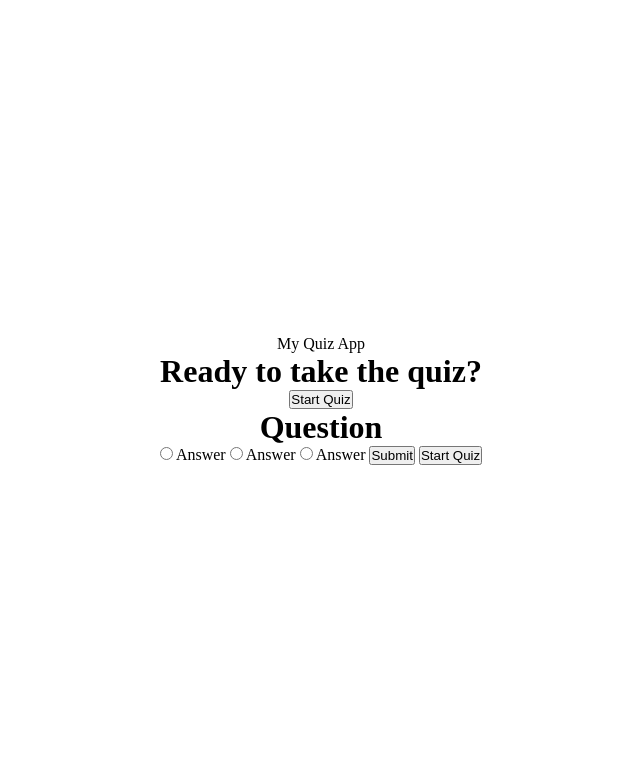
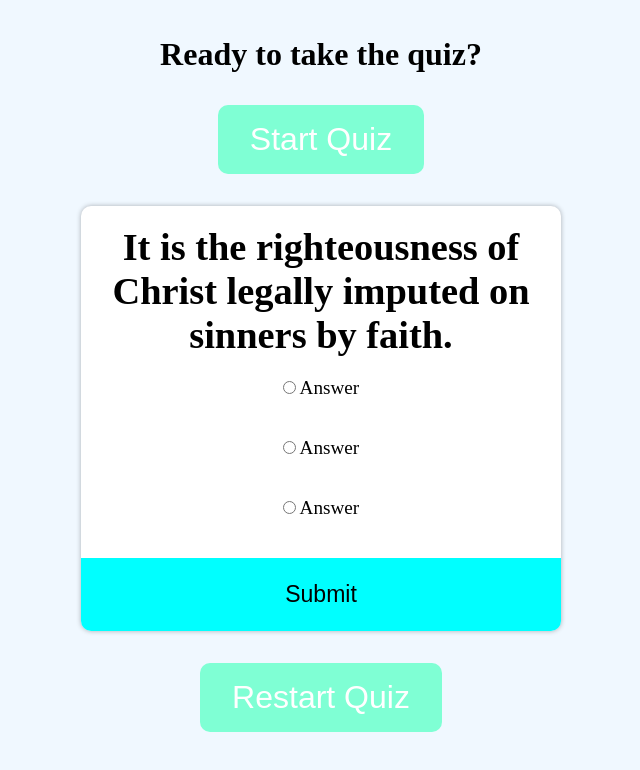
Before and after one commit to jeffchavez-dev/MyQuizApp, a plain HTML site: page index.html in a window 1280 px wide. Shown: the whole page, without its empty margins (319-959 px from the left). Drawn offline with Linux system fonts and the light colour scheme.

Commit message:
Quiz ui updated

```diff
--- a/index.html
+++ b/index.html
@@ -4,7 +4,7 @@
     <meta charset="UTF-8">
     <meta http-equiv="X-UA-Compatible" content="IE=edge">
     <meta name="viewport" content="width=device-width, initial-scale=1.0">
-    <link rel="stylesheet" href="style.css"
+    <link rel="stylesheet" href="style.css">
     <title>My Quiz App</title>
 </head>
 <body>
@@ -12,17 +12,28 @@
         <h1 class="title">Ready to take the quiz?</h1>
         <button class="btn" id="startquiz">Start Quiz</button>
     </div>
-    <div class="quiz" id="quiz">
-        <h1 id="question">Question</h1>
+    <div class="quiz-body" id="quiz-body">
+        <div class="quiz-header">
+            <h1 id="question-title">Question</h1>
+                <ul>
+                    <li>
                         <input type="radio" name="answer" id="a_text" class="a">
                         <label for="a">Answer</label>
+                    </li>
+                    <li>
                         <input type="radio" name="answer" id="b_text" class="b">
                         <label for="b">Answer</label>
+                    </li>
+                    <li>
                         <input type="radio" name="answer" id="c_text" class="c">
                         <label for="c">Answer</label>
+                    </li>
+                </ul>
+        </div>
         <button class="submit-btn">Submit</button>
-        <button class="btn" id="restart-quiz">Start Quiz</button>
+
     </div>
+    <button class="btn" id="restart-quiz">Restart Quiz</button>
 <script src="script.js"></script>
 </body>
 </html>
--- a/script.js
+++ b/script.js
@@ -0,0 +1,58 @@
+// create quiz data array
+// declare variables needed: title header, start quiz, quiz-body, question-title, answers
+//
+
+const quizData = [
+    {
+        question: 'It is the righteousness of Christ legally imputed on sinners by faith.',
+        a:'Sanctification',
+        b: 'Justification',
+        c: 'Faith',
+        correct: 'b'
+
+    },
+    {
+        question: 'It is referred to as the greatest mystery of the Christian faith.',
+        a:'Incarnation',
+        b: 'Resurrection',
+        c: 'Cross',
+        correct: 'a'
+    },
+    {
+        question: 'Who is the author of the Epistle to Hebrews',
+        a:'Apollos',
+        b: 'Silvanus',
+        c: 'Paul',
+        correct: 'c'
+    },
+    {
+        question: 'It is the power of God unto salvation for those who believe.',
+        a:'Christ',
+        b: 'Gospel',
+        c: 'Grace',
+        correct: 'b'
+    }
+];
+
+const quizBody = document.getElementById("quiz-body");
+const startQuiz = document.getElementById("start-quiz");
+const restartQuiz = document.getElementById("restart-quiz");
+const questionTitle = document.getElementById("question-title");
+const a_text = document.getElementById("a_text");
+const b_text = document.getElementById("b_text");
+const c_text = document.getElementById("c_text");
+
+// loadQuizData
+
+let currentQuestion = 0;
+
+const loadQuizData = () => {
+    const quiz = quizData[currentQuestion];
+
+    questionTitle.innerText = quiz.question;
+    a_text.innerText = quiz.a;
+
+}
+
+
+loadQuizData();
--- a/style.css
+++ b/style.css
@@ -11,8 +11,66 @@ body {
     justify-content: center;
     flex-direction: column;
     align-items: center;
+    background-color: aliceblue;
 }
 
 .header-title {
     max-width: 80%;
+
+
 }
+.btn {
+    cursor: pointer;
+    background-color: aquamarine;
+    color: white;
+    border: none;
+    border-radius: 10px;
+    margin: 1em 0;
+    padding: .5em 1em;
+    font-size: 2rem;
+}
+
+.btn:hover {
+    background-color: rgb(33, 141, 105);
+}
+.quiz-body {
+    display: flex;
+    justify-content: center;
+    flex-direction: column;
+    align-items: center;
+
+    background-color: white;
+    box-shadow: 0 0 5px rgba(0,0,0,0.3);
+    width:480px;
+    max-width: 80%;
+    border-radius: 10px;
+    font-size: 1.2em;
+    overflow: hidden;
+}
+
+.quiz-header {
+    padding: 1em;
+}
+.submit-btn {
+    cursor: pointer;
+    display: block;
+    width: 100%;
+    background-color:aqua;
+    color: black;
+
+    padding: 1em;
+    border: none;
+    font-size: 1.2em;
+}
+.submit-btn:hover {
+    background-color: rgb(29, 121, 121);
+    color: white;
+}
+ul li {
+    list-style-type: none;
+    padding: 1em;
+}
+
+ul > input {
+    padding: 1em;
+}
```
Lines whose indentation alone changed are shown as unchanged.
